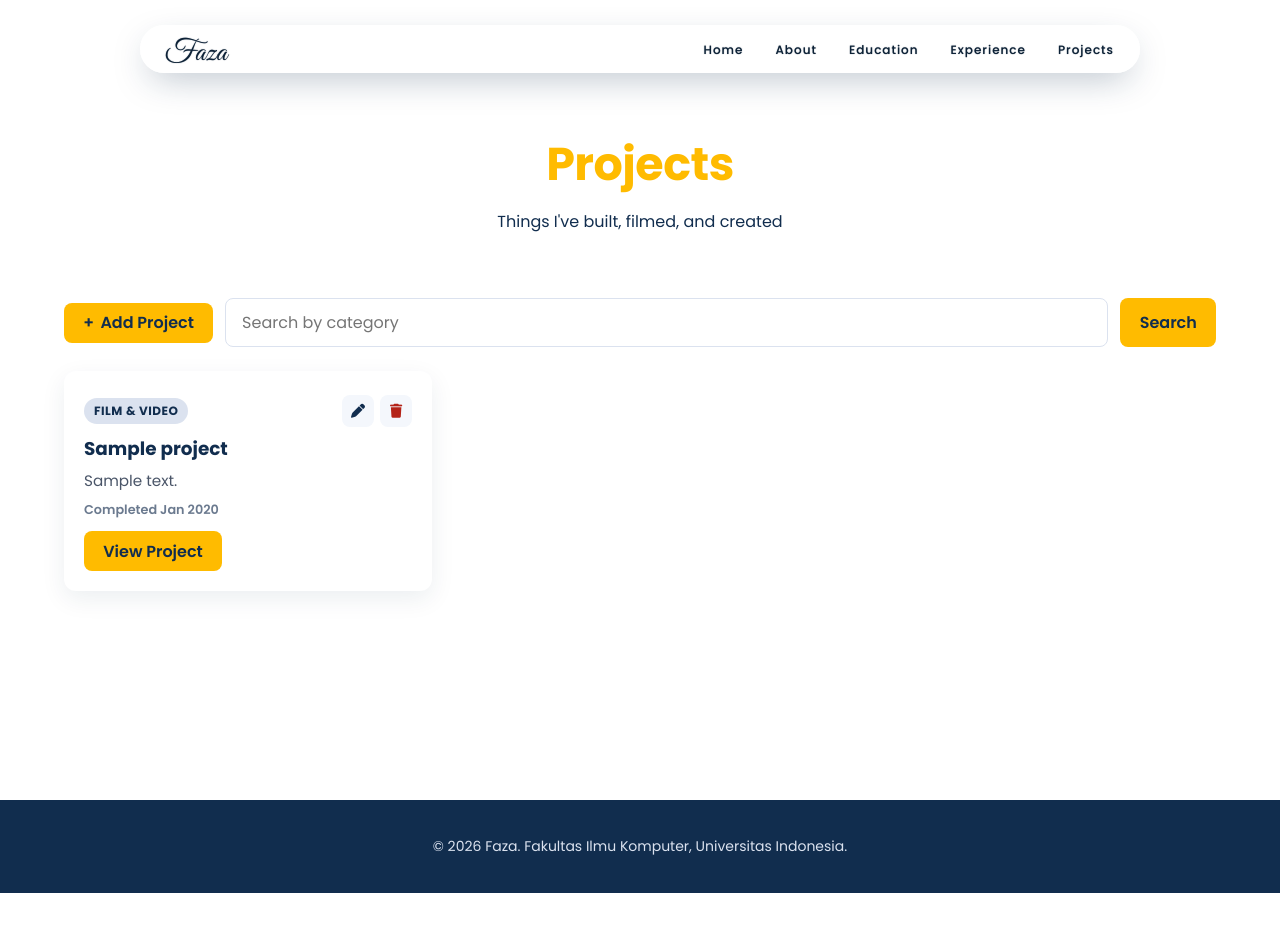
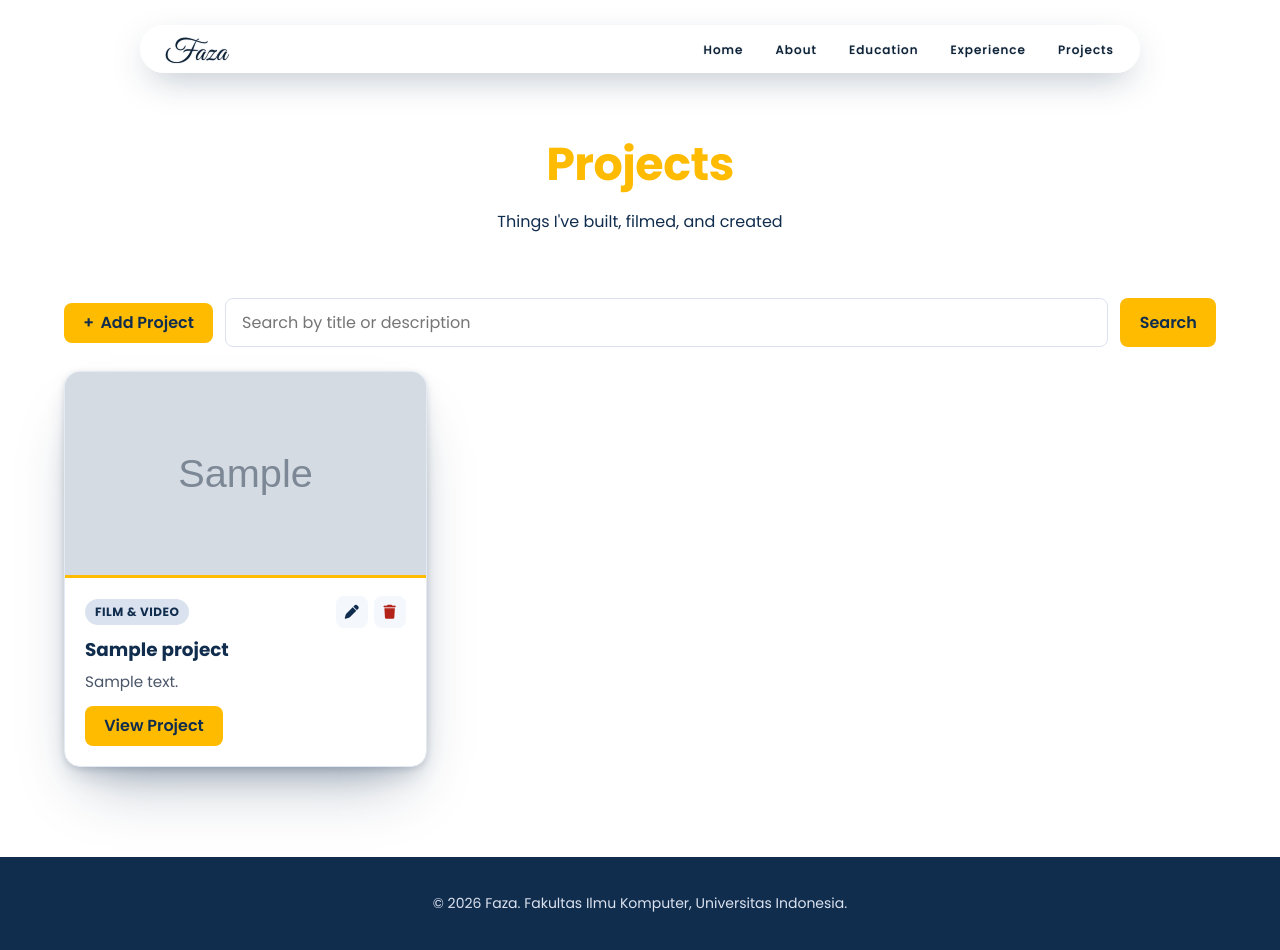
Before and after one commit to fazaaqila09/myportofolio, a Django app: page /projects/ in a window 1280 px wide. Before the commit the page ends 893 px from the top, so only its background shows below. Run offline with Django 5.2, Linux system fonts and the light colour scheme; tables that the repository leaves empty hold one stand-in row (values such as "Sample post"); grey boxes marked "Sample" are stand-in pictures.

Commit message:
feat(projects): redesign cards, search by title/description, fix footer spacing

```diff
--- a/main/models.py
+++ b/main/models.py
@@ -80,8 +80,8 @@ class Project(models.Model):
     title = models.CharField(max_length=255)
     description = models.TextField()
     category = models.CharField(max_length=20, choices=CATEGORY_CHOICES, default="other")
+    thumbnail = models.URLField(blank=True, null=True)
     project_url = models.URLField()
-    completed_at = models.DateField(blank=True, null=True)
 
     def __str__(self):
         return self.title
--- a/main/views.py
+++ b/main/views.py
@@ -1,6 +1,7 @@
 from django.conf import settings
 from django.contrib import messages
 from django.core import serializers
+from django.db.models import Q
 from django.http import HttpResponse
 from django.shortcuts import get_object_or_404, redirect, render
 from django.utils.dateparse import parse_datetime
@@ -219,12 +220,12 @@ def show_projects(request):
     )
     project_list = [item.object for item in project_list]
 
-    category_query = request.GET.get("category", "").strip()
+    search_query = request.GET.get("q", "").strip()
 
     context = {
         "name": "Faza",
         "project_list": project_list,
-        "category_query": category_query,
+        "search_query": search_query,
     }
     return render(request, "projects.html", context)
 
@@ -272,11 +273,13 @@ def update_project(request, project_id):
 
 
 def get_project_json(request):
-    category_query = request.GET.get("category", "").strip()
+    search_query = request.GET.get("q", "").strip()
     projects = Project.objects.all()
 
-    if category_query:
-        projects = projects.filter(category__icontains=category_query)
+    if search_query:
+        projects = projects.filter(
+            Q(title__icontains=search_query) | Q(description__icontains=search_query)
+        )
 
     projects_json = serializers.serialize("json", projects)
     return HttpResponse(projects_json, content_type="application/json")
--- a/static/css/style.css
+++ b/static/css/style.css
@@ -1567,6 +1567,22 @@ a:focus-visible {
 .form-group input:focus, .form-group select:focus, .form-group textarea:focus {
     outline: 2px solid #3F72AF; border-color: #3F72AF;
 }
+
+/* iOS Safari: input date pakai tampilan native & mengabaikan width, jadi kelihatan lebih panjang */
+.form-group input[type="date"] {
+    -webkit-appearance: none;
+    appearance: none;
+    display: block;
+    box-sizing: border-box;
+    width: 100%;
+    min-width: 100%;
+    max-width: 100%;
+    min-height: 2.9rem;
+    text-align: left;
+    background-color: #fff;
+}
+.form-group input[type="date"]::-webkit-date-and-time-value { text-align: left; }
+.form-group input[type="date"]::-webkit-datetime-edit { padding: 0; }
 .form-error { color: #b42318; font-size: .85rem; margin-top: .35rem; }
 
 .button {
@@ -1663,16 +1679,51 @@ a:focus-visible {
 
 .proj-grid {
     width: 90%; max-width: 1320px; margin: 0 auto;
-    display: grid; grid-template-columns: repeat(3, minmax(0, 1fr)); gap: 24px;
-    align-items: start;
+    display: grid; grid-template-columns: repeat(3, minmax(0, 1fr)); gap: 32px;
+    padding-bottom: 10px;   /* ruang untuk bayangan kartu */
 }
 @media (max-width: 900px) { .proj-grid { grid-template-columns: repeat(2, minmax(0, 1fr)); } }
 @media (max-width: 600px) { .proj-grid { grid-template-columns: 1fr; } }
 
+/* Kartu bergaya sama dengan .exp-card: foto penuh di atas, tanpa bilah atas */
 .proj-card {
-    background: #fff; border-radius: 12px; padding: 24px 20px 20px;
-    box-shadow: 0 8px 24px rgba(17, 45, 78, .08);
-    display: flex; flex-direction: column; gap: 8px; box-sizing: border-box;
+    background: #fff;
+    border: 1px solid #E4EAF3;
+    border-radius: 16px;
+    padding: 0;
+    overflow: hidden;   /* foto ikut lengkung sudut kartu */
+    display: flex; flex-direction: column; box-sizing: border-box;
+    box-shadow:
+        0 2px 6px rgba(17, 45, 78, 0.14),
+        0 12px 24px -8px rgba(17, 45, 78, 0.22),
+        0 34px 60px -24px rgba(17, 45, 78, 0.38);
+    transition: transform 0.3s cubic-bezier(0.175, 0.885, 0.32, 1.275);
+}
+.proj-card:hover { transform: translateY(-6px); }
+
+.proj-photo {
+    width: 100%; aspect-ratio: 16 / 9;
+    background-color: #DBE2EF;
+    overflow: hidden; flex: 0 0 auto;
+}
+.proj-photo img {
+    width: 100%; height: 100%; object-fit: cover; display: block;
+    transition: transform 0.4s ease;
+}
+.proj-card:hover .proj-photo img { transform: scale(1.05); }
+/* Placeholder kalau project belum punya thumbnail */
+.proj-photo--empty {
+    width: 100%; height: 100%;
+    display: flex; align-items: center; justify-content: center;
+    background: linear-gradient(135deg, #DBE2EF 0%, #B9C7E0 100%);
+    color: #3F72AF; font-size: 2.5rem;
+}
+
+.proj-body {
+    flex: 1 1 auto;
+    display: flex; flex-direction: column; gap: 8px;
+    padding: 18px 20px 20px;
+    border-top: 3px solid #FFBB00;   /* garis aksen pemisah foto & isi */
 }
 
 .proj-head { display: flex; align-items: center; }
@@ -1691,11 +1742,23 @@ a:focus-visible {
 .proj-icon-btn--danger:hover { background: #b42318; color: #fff; }
 
 .proj-name { font-size: 1.15rem; font-weight: 700; color: #112D4E; margin: 0; }
-.proj-desc { color: #4a5568; font-size: .95rem; line-height: 1.5; margin: 0; }
-.proj-date { font-size: .8rem; color: #6B7A8F; font-weight: 600; }
+.proj-desc {
+    color: #4a5568; font-size: .95rem; line-height: 1.5; margin: 0;
+    text-align: justify; text-justify: inter-word;   /* rata kiri-kanan */
+    flex: 1 1 auto;   /* mengisi ruang sisa supaya tombol selalu di dasar kartu */
+}
 .proj-view-button { align-self: flex-start; margin-top: 4px; }
 
 .proj-form { width: 90%; max-width: 600px; margin: 0 auto; }
+
+/* Jarak bawah supaya konten (grid kartu / tombol form) tidak menempel ke footer */
+.projects { padding-bottom: 5rem; }
+.proj-form { padding-bottom: 1rem; }
+.proj-form .button { margin-top: .5rem; }
+
+@media (max-width: 820px) {
+    .projects { padding-bottom: 3.5rem; }
+}
 
 @media (max-width: 600px) {
     .proj-toolbar { flex-direction: column; align-items: stretch; }
--- a/templates/experience_form.html
+++ b/templates/experience_form.html
@@ -4,7 +4,7 @@
 {% block nav_class %}nav-solid{% endblock %}
 {% block content %}
 
-<section class="experience" style="padding-top: 130px; min-height: 100vh;">
+<section class="experience" style="padding: 130px 0 80px; min-height: 100vh; box-sizing: border-box;">
     <div class="section-head">
         <h2 class="section-title">Add New Experience</h2>
     </div>
--- a/templates/project_form.html
+++ b/templates/project_form.html
@@ -4,7 +4,7 @@
 {% block nav_class %}nav-solid{% endblock %}
 {% block content %}
 
-<section class="projects" style="padding-top: 130px; min-height: 100vh;">
+<section class="projects" style="padding: 130px 0 80px; min-height: 100vh; box-sizing: border-box;">
     <div class="section-head">
         <h2 class="section-title">{% if project %}Edit Project{% else %}Add New Project{% endif %}</h2>
     </div>
--- a/templates/projects.html
+++ b/templates/projects.html
@@ -4,7 +4,7 @@
 {% block nav_class %}nav-solid{% endblock %}
 {% block content %}
 
-<section id="projects" class="projects" style="padding-top: 130px; min-height: 100vh;">
+<section id="projects" class="projects" style="padding: 130px 0 80px; min-height: 100vh; box-sizing: border-box;">
 
     <div class="section-head">
         <h2 class="section-title proj-title">Projects</h2>
@@ -16,8 +16,8 @@
             <span aria-hidden="true">+</span> Add Project
         </a>
         <form method="get" action="{% url 'main:show_projects' %}" class="proj-search">
-            <input type="search" name="category" value="{{ category_query }}"
-                placeholder="Search by category"
+            <input type="search" name="q" value="{{ search_query }}"
+                placeholder="Search by title or description"
                 class="proj-search__input" aria-label="Search projects">
             <button type="submit" class="button">Search</button>
         </form>
@@ -26,6 +26,17 @@
     <div class="proj-grid">
         {% for project in project_list %}
             <article class="proj-card">
+                <div class="proj-photo">
+                    {% if project.thumbnail %}
+                        <img src="{{ project.thumbnail }}" alt="Thumbnail {{ project.title }}" loading="lazy">
+                    {% else %}
+                        <div class="proj-photo--empty" aria-hidden="true">
+                            <i class="fa-solid fa-image"></i>
+                        </div>
+                    {% endif %}
+                </div>
+
+                <div class="proj-body">
                     <div class="proj-head">
                         <span class="proj-category">{{ project.get_category_display }}</span>
                         <div class="proj-actions">
@@ -43,18 +54,15 @@
                     <h3 class="proj-name">{{ project.title }}</h3>
                     <p class="proj-desc">{{ project.description }}</p>
 
-                {% if project.completed_at %}
-                    <span class="proj-date">Completed {{ project.completed_at|date:"M Y" }}</span>
-                {% endif %}
-
                     <a href="{{ project.project_url }}" target="_blank" rel="noopener" class="button proj-view-button">View Project</a>
+                </div>
 
                 {% include "components/project_delete_modal.html" with project=project %}
             </article>
         {% empty %}
-            {% if category_query %}
+            {% if search_query %}
                 <p class="empty-state" style="grid-column: 1 / -1; text-align: center; padding: 40px;">
-                    No projects found in that category.
+                    No projects match your search.
                 </p>
             {% else %}
                 <p class="empty-state" style="grid-column: 1 / -1; text-align: center; padding: 40px;">
```
Also changed, not shown: main/forms.py (+4 -4 lines), main/migrations/0005_project_thumbnail.py (added), main/migrations/0006_remove_project_completed_at.py (added). Lines whose indentation alone changed are shown as unchanged.
